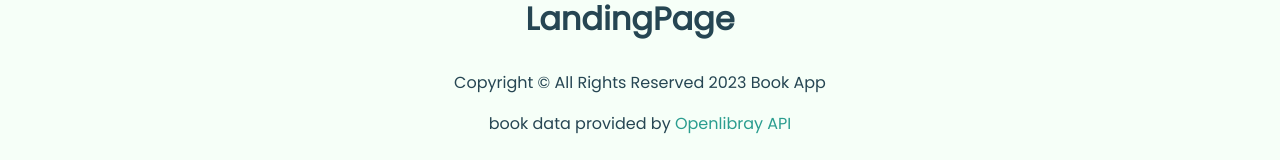
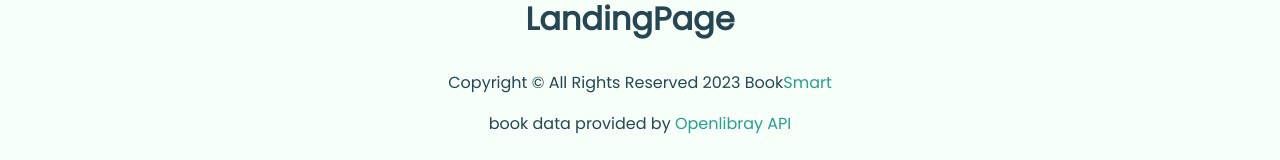
Before and after one commit to al-brooks/adobeda-project3-client, a React (Create React App) app: page / in a window 1280 px wide. Shown: the part 176-336 px from the top of the page. Built offline with nearby package versions, Linux system fonts and the light colour scheme.

Commit message:
updates footer styles

```diff
--- a/src/components/Footer/Footer.js
+++ b/src/components/Footer/Footer.js
@@ -4,7 +4,8 @@
   return (
     <footer>
       <p>
-        Copyright &copy; All Rights Reserved {new Date().getFullYear()} Book App
+        Copyright &copy; All Rights Reserved {new Date().getFullYear()} Book
+        <span>Smart</span>
       </p>
       <p>
         book data provided by{" "}
```
